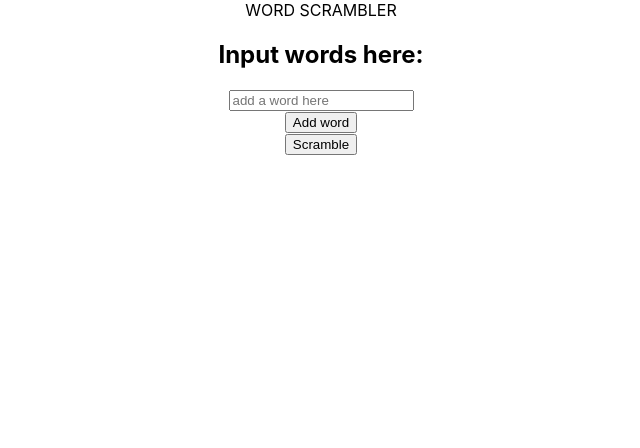
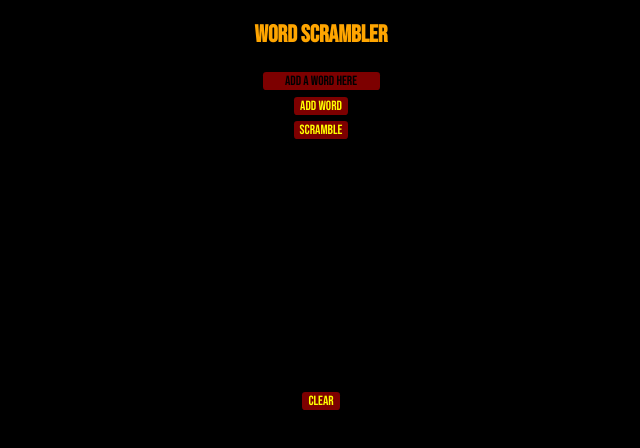
Before and after one commit to danieldenton/word-scrambler, a React (Create React App) app: page / in a window 1280 px wide. Shown: the top 448 px of the page, without its empty margins (319-959 px from the left). Built offline with nearby package versions, Linux system fonts and the light colour scheme.

Commit message:
all functions

```diff
--- a/src/App.css
+++ b/src/App.css
@@ -1,13 +1,62 @@
+@import url('https://fonts.googleapis.com/css2?family=Bebas+Neue&display=swap');
+
+:root {
+  background-color: black;
+  color: rgb(255, 255, 255);
+}
+
+
 .App {
   text-align: center;
+  font-family: 'Bebas Neue';
 }
 
-.input-form {
-  display: flex;
-  flex-direction: column;
+.word-scrambler {
+  color: orange;
 }
 
-.scramble {
+.word-scramble-container {
+  height: 20rem;
+}
+
+.word-div {
+  height: 20rem;
+  width: 20rem;
+}
+
+input {
+  font-family: 'Bebas Neue';
+  background-color: rgb(125, 0, 0);
+  color: yellow;
+  border: none;
+  border-radius: .25em;
+  margin: .25em;
+}
+
+input:focus {
+    outline: none;
+}
+
+input::placeholder {
+  text-align: center;
+    color: black;
+}
+
+.btn {
+  font-family: 'Bebas Neue';
+  background-color: rgb(125, 0, 0);
+  border: none;
+  border-radius: .25em;
+  color: yellow;
+  margin: .25em;
+}
+
+.words {
   display: flex;
-  flex-direction: column;
+  flex-wrap: wrap;
+  flex-direction: row;
+  align-items: center;
+  justify-content: center;
+  padding: 1em;
+  font-size: 1.5em;
 }
--- a/src/App.js
+++ b/src/App.js
@@ -1,25 +1,45 @@
 import { useState } from "react";
 import "./App.css";
 import Words from "./components/Words";
-import ScrambledWords from "./components/ScrambledWords";
 import WordForm from "./components/WordForm";
 import Scrambler from "./components/Scrambler";
 
 export default function App() {
   const [words, setWords] = useState([]);
   const [scramble, setScramble] = useState([]);
+  const [input, setInput] = useState("");
+
+  const handleClear = () => {
+    setWords([]);
+    setScramble([]);
+    setInput("");
+  };
 
   return (
     <div className="App">
-      <header className="word-scrambler">WORD SCRAMBLER</header>
-      <div className="word-div">
-        <WordForm words={words} setWords={setWords} />
+      <h2 className="word-scrambler">WORD SCRAMBLER</h2>
+      <div className="word-scramble-container">
+        <div>
+          <WordForm
+            words={words}
+            setWords={setWords}
+            scramble={scramble}
+            setScramble={setScramble}
+            input={input}
+            setInput={setInput}
+          />
+          <Scrambler words={words} setScramble={setScramble} />
+        </div>
         <Words words={words} />
       </div>
-      <div className="scramble-div">
-        <Scrambler words={words} setScramble={setScramble} />
-        <ScrambledWords scramble={scramble} />
-      </div>
+      <button
+        className="btn"
+        onClick={() => {
+          handleClear();
+        }}
+      >
+        Clear
+      </button>
     </div>
   );
 }
--- a/src/components/ScrambledWords.jsx
+++ /dev/null
@@ -1,7 +0,0 @@
-export default function ScrambledWords({ scramble }) {
-  return (
-    <div className="scrambled-words">
-      <div className="scramble">{scramble}</div>
-    </div>
-  );
-}
--- a/src/components/Scrambler.jsx
+++ b/src/components/Scrambler.jsx
@@ -1,5 +1,3 @@
-import { useState } from "react";
-
 export default function Scrambler({ words, setScramble }) {
   const handleScramble = (a) => {
     for (let i = a.length - 1; i > 0; i--) {
@@ -7,11 +5,11 @@ export default function Scrambler({ words, setScramble }) {
       [a[i], a[j]] = [a[j], a[i]];
     }
     setScramble(a);
-    console.log(a);
   };
 
   return (
     <button
+      className="btn"
       onClick={() => {
         handleScramble(words);
       }}
--- a/src/components/WordForm.jsx
+++ b/src/components/WordForm.jsx
@@ -1,8 +1,13 @@
 import { useState } from "react";
 
-export default function WordForm({ words, setWords }) {
-  const [input, setInput] = useState("");
-
+export default function WordForm({
+  input,
+  setInput,
+  words,
+  setWords,
+  scramble,
+  setScramble,
+}) {
   const handleChange = (e) => {
     setInput(e.target.value);
     console.log(e.target.value);
@@ -10,22 +15,23 @@ export default function WordForm({ words, setWords }) {
 
   const addWord = () => {
     setWords([...words, input]);
+    setScramble([...scramble, input]);
     setInput("");
   };
 
   return (
     <div className="word-form">
-      <h2 className="input-label">Input words here:</h2>
+      <div className="input-div">
         <input
           type="text"
           placeholder="add a word here"
           value={input}
-        className="input"
           onChange={handleChange}
+          ref={(ref) => ref && ref.focus()}
         />
-      <div>
+      </div>
       <button
-          className="submit-btn"
+        className="btn"
         onClick={() => {
           addWord();
         }}
@@ -33,6 +39,5 @@ export default function WordForm({ words, setWords }) {
         Add word
       </button>
     </div>
-    </div>
   );
 }
--- a/src/components/Words.jsx
+++ b/src/components/Words.jsx
@@ -1,10 +1,6 @@
 export default function Words({ words }) {
   const wordsToScramble = words.map((word, index) => {
-    return <div key={index}>{word}</div>;
+    return <div key={index}>{word}&nbsp;</div>;
   });
-  return (
-    <div className="words">
-      <div>{wordsToScramble}</div>
-    </div>
-  );
+  return <div className="words">{wordsToScramble}</div>;
 }
```
Lines whose indentation alone changed are shown as unchanged.
